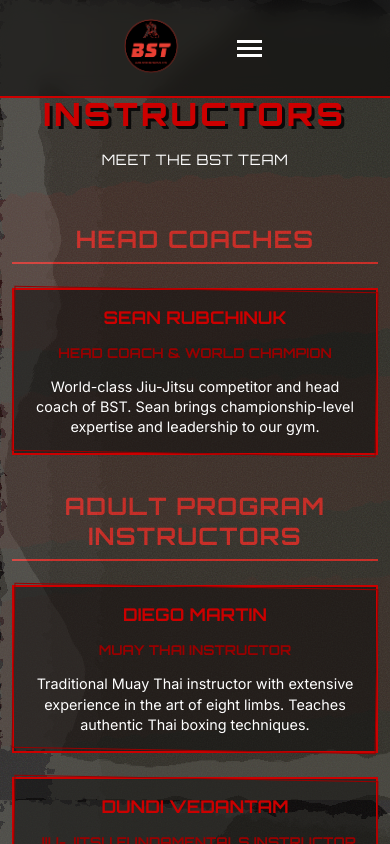
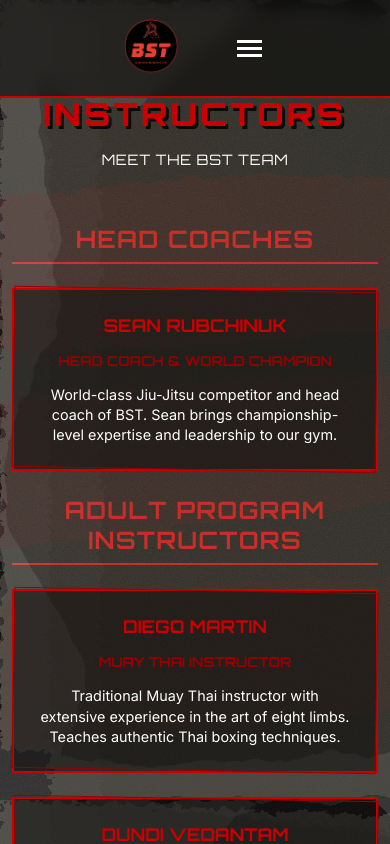
Before and after one commit to Bjorno02/BSTWebsite, a Next.js app: page /instructors in a window 390 px wide. Shown: the top 844 px of the page. Built offline with nearby package versions, Linux system fonts and the light colour scheme.

Commit message:
Fixed instructor cards width to match achievements page and removed mobile test banner

```diff
--- a/app/instructors/page.tsx
+++ b/app/instructors/page.tsx
@@ -177,12 +177,12 @@
 
   @media (max-width: 768px) {
     grid-template-columns: 1fr;
-    gap: 1rem;
+    gap: 2rem;
     margin-top: 1.5rem;
   }
 
   @media (max-width: 480px) {
-    gap: 0.75rem;
+    gap: 1.5rem;
     margin-top: 1rem;
   }
 `;
@@ -214,13 +214,13 @@
   }
 
   @media (max-width: 768px) {
-    padding: 1.5rem;
-    margin-bottom: 1rem;
+    padding: 2rem;
+    margin-bottom: 0;
   }
 
   @media (max-width: 480px) {
-    padding: 1rem;
-    margin-bottom: 0.75rem;
+    padding: 1.5rem;
+    margin-bottom: 0;
   }
 `;
 
```
Also changed, not shown: app/page.tsx (+1 -20 lines).
